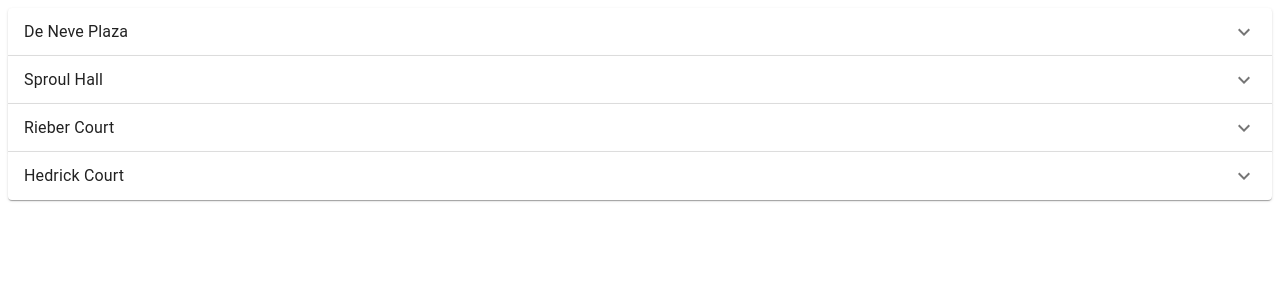
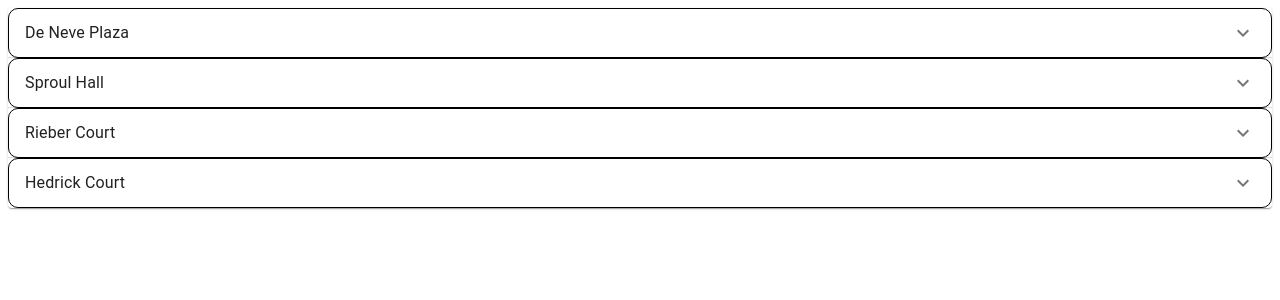
Before and after one commit to will570/cart-reservation, a React (Create React App) app in the folder frontend/client/: page /dropdown in a window 1280 px wide. Shown: the top 300 px of the page. Built offline with nearby package versions, Linux system fonts and the light colour scheme; no server answers.

Commit message:
Add hover styling to reservation page

```diff
--- a/frontend/client/src/components/dropdown.js
+++ b/frontend/client/src/components/dropdown.js
@@ -16,6 +16,11 @@ function Dropdown() {
     const [dataSproul, setDataSproul] = useState([]);
     const [dataRieber, setDataRieber] = useState([]);
     const [dataHedrick, setDataHedrick] = useState([]);
+    const [deNeveHover, setDeNeveHover] = useState(false);
+    const [sproulHover, setSproulHover] = useState(false);
+    const [rieberHover, setRieberHover] = useState(false);
+    const [hedrickHover, setHedrickHover] = useState(false);
+
     const getNumCarts = async (setHallData, name) => {
       console.log(name);
         const { data } = await axios.get(`http://localhost:8800/api/building/getNum/${name}`);
@@ -60,6 +65,15 @@ function Dropdown() {
         <Grid>
           <Accordion expanded={expanded === 'panel1'} onChange={handleChange('panel1')}>
             <AccordionSummary
+              onMouseEnter={()=>{
+                setDeNeveHover(true);
+              }}
+              onMouseLeave={()=>{
+                setDeNeveHover(false);
+              }}
+              style={{
+                ...outerBoxStyle,
+                ...(deNeveHover ? hoverStyle : null)}}
               expandIcon={<ExpandMoreIcon />}
               aria-controls="panel1bh-content"
               id="panel1bh-header"
@@ -81,6 +95,15 @@ function Dropdown() {
           </Accordion>
           <Accordion expanded={expanded === 'panel2'} onChange={handleChange('panel2')}>
             <AccordionSummary
+              onMouseEnter={()=>{
+                setSproulHover(true);
+              }}
+              onMouseLeave={()=>{
+                setSproulHover(false);
+              }}
+              style={{
+                ...outerBoxStyle,
+                ...(sproulHover ? hoverStyle : null)}}
               expandIcon={<ExpandMoreIcon />}
               aria-controls="panel2bh-content"
               id="panel2bh-header"
@@ -102,6 +125,15 @@ function Dropdown() {
           </Accordion>
           <Accordion expanded={expanded === 'panel3'} onChange={handleChange('panel3')}>
             <AccordionSummary
+              onMouseEnter={()=>{
+                setRieberHover(true);
+              }}
+              onMouseLeave={()=>{
+                setRieberHover(false);
+              }}
+              style={{
+                ...outerBoxStyle,
+                ...(rieberHover ? hoverStyle : null)}}
               expandIcon={<ExpandMoreIcon />}
               aria-controls="panel3bh-content"
               id="panel3bh-header"
@@ -123,6 +155,15 @@ function Dropdown() {
           </Accordion>
           <Accordion expanded={expanded === 'panel4'} onChange={handleChange('panel4')}>
             <AccordionSummary
+              onMouseEnter={()=>{
+                setHedrickHover(true);
+              }}
+              onMouseLeave={()=>{
+                setHedrickHover(false);
+              }}
+              style={{
+                ...outerBoxStyle,
+                ...(hedrickHover ? hoverStyle : null)}}
               expandIcon={<ExpandMoreIcon />}
               aria-controls="panel4bh-content"
               id="panel4bh-header"
@@ -147,4 +188,13 @@ function Dropdown() {
     );
   }
 
+  const outerBoxStyle = {
+    fontFamily: "Calisto MT, serif",
+    border: "1px solid black",
+    borderRadius: "10px",
+    transitionDuration: "0.4s"
+  }
+  const hoverStyle = {
+    backgroundColor: "#87CEFA",
+  }
   export default Dropdown;
```
